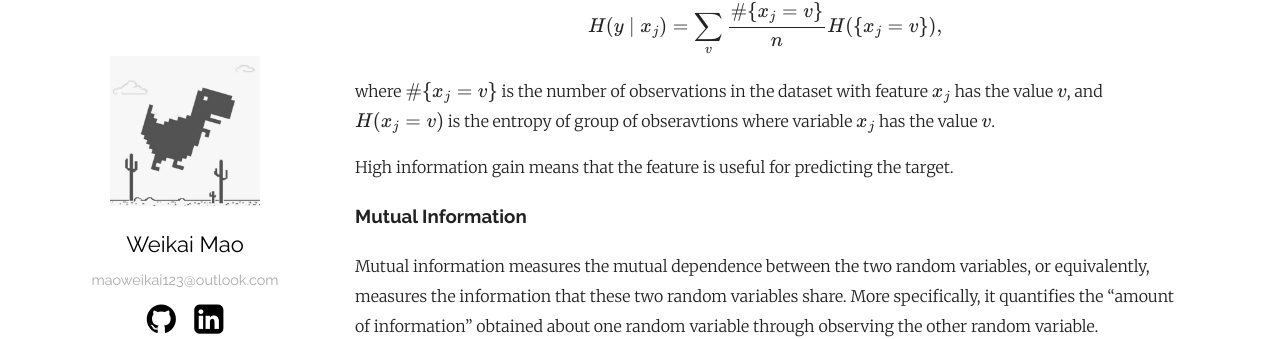
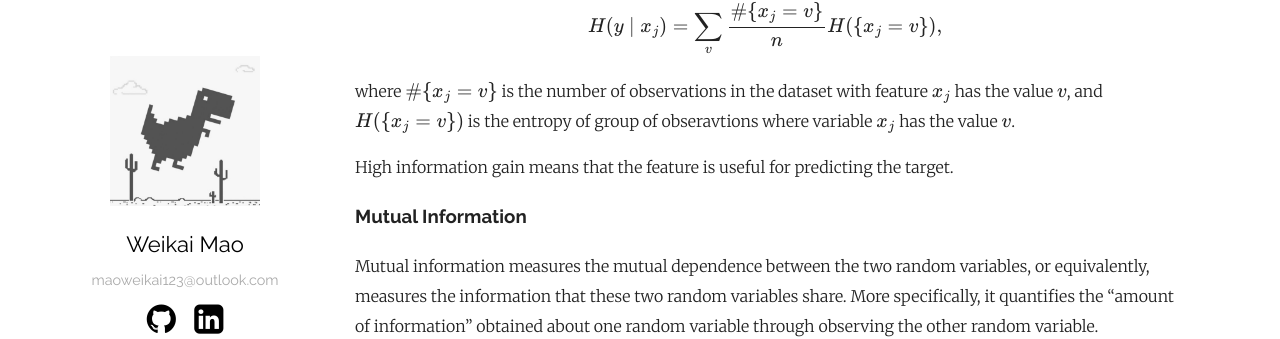
Before and after one commit to WalkerMao/walkermao.github.io, a Jekyll site: the page built from _posts/2020-07-27-Feature-Selection.md, in a window 1280 px wide and 900 px high, scrolled down 1570 px. Shown: the part 153-492 px from the top of the window. Built offline with Jekyll 4.4.1, drawn with Linux system fonts in a browser that asks for light colours; formulas are drawn with MathJax 3; comment, search, counter and statistics services are not loaded.

Commit message:
update some

```diff
--- a/_posts/2020-07-27-Feature-Selection.md
+++ b/_posts/2020-07-27-Feature-Selection.md
@@ -55,7 +55,7 @@ $$
 H(y\mid x_j) = \sum_v \frac{\#\{x_j = v\}}{n} H(\{x_j=v\}),
 $$
 
-where $$\#\{x_j=v\}$$ is the number of observations in the dataset with feature $x_j$ has the value $v$, and $H(\{x_j=v\})$ is the entropy of group of obseravtions where variable $x_j$ has the value $v$.
+where $$\#\{x_j=v\}$$ is the number of observations in the dataset with feature $x_j$ has the value $v$, and $$H(\{x_j=v\})$$ is the entropy of group of obseravtions where variable $x_j$ has the value $v$.
 
 High information gain means that the feature is useful for predicting the target.
 
```
